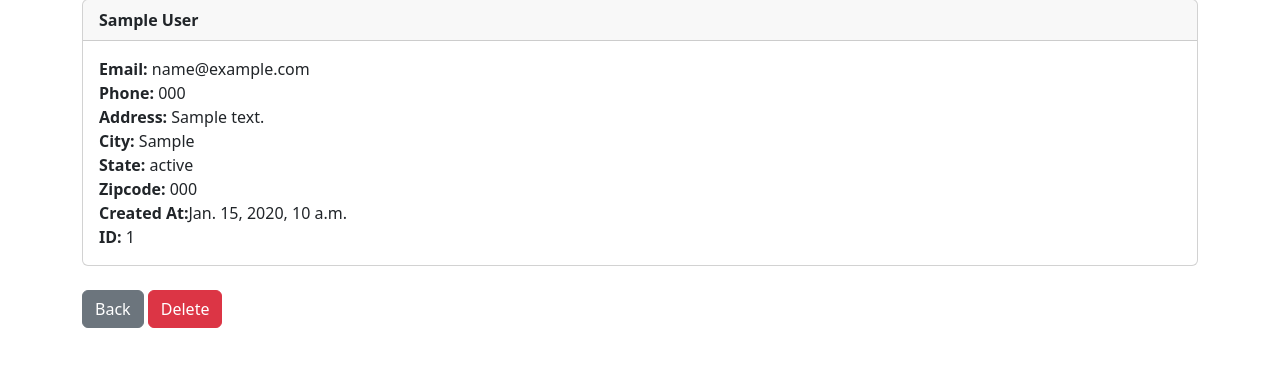
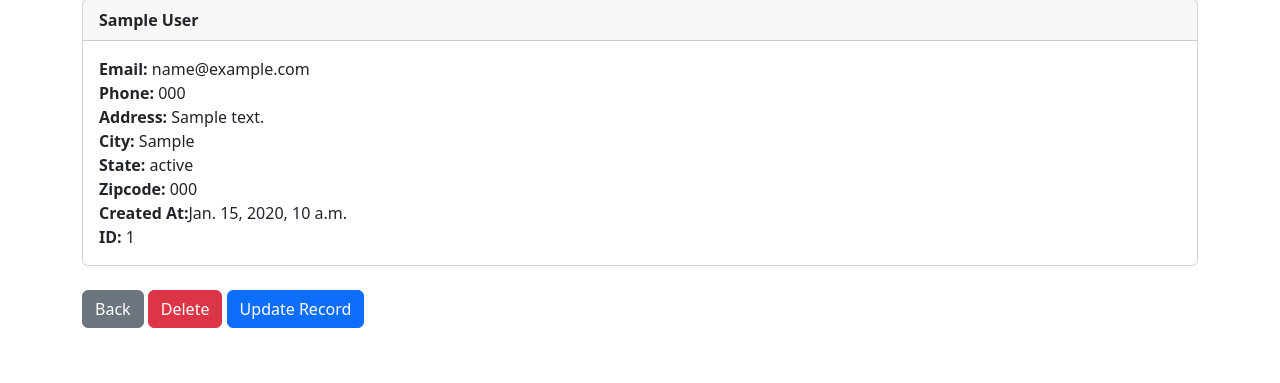
Before and after one commit to KennethDamCS/dcrm, a Django app: page /record/1 in a window 1280 px wide. Shown: the part 81-464 px from the top of the page. Run offline with Django 5.2, Linux system fonts and the light colour scheme; a user stored in the database is signed in; tables that the repository leaves empty hold one stand-in row (values such as "Sample post").

Commit message:
Update record functionality and styling

```diff
--- a/website/templates/add_record.html
+++ b/website/templates/add_record.html
@@ -10,7 +10,7 @@
             {% csrf_token %}
             {{ form.as_p }}
 
-
+                <a href="{% url 'home' %}" class="btn btn-secondary">Back</a>
                 <button type="submit" class="btn btn-secondary">Add Record</button>
 
         </form>
--- a/website/templates/record.html
+++ b/website/templates/record.html
@@ -26,5 +26,6 @@
 
     <a href="{% url 'delete_record' customer_record.id %}" class="btn btn-danger">Delete</a>
 
+    <a href="{% url 'update_record' customer_record.id %}" class="btn btn-primary">Update Record</a>
 
 {% endblock %}
--- a/website/urls.py
+++ b/website/urls.py
@@ -9,4 +9,5 @@ urlpatterns = [
     path('record/<int:pk>', views.customer_record, name = 'record'),
     path('delete_record/<int:pk>', views.delete_record, name = 'delete_record'),
     path('add_record/', views.add_record, name = 'add_record'),
+path('update_record/<int:pk>', views.update_record, name = 'update_record'),
 ]
--- a/website/views.py
+++ b/website/views.py
@@ -87,3 +87,16 @@ def add_record(request):
     else:
         messages.success(request, "You must be logged in")
         return redirect('home')
+
+def update_record(request, pk):
+    if request.user.is_authenticated:
+        current_record = Record.objects.get(id=pk)
+        form = AddRecordForm(request.POST or None, instance=current_record)
+        if form.is_valid():
+            form.save()
+            messages.success(request, "Customer record has been updated")
+            return redirect('home')
+        return render(request, 'update_record.html', {'form': form})
+    else:
+        messages.success("You must be logged in")
+        return redirect('home')
```
Also changed, not shown: website/templates/update_record.html (+24 -0 lines).
